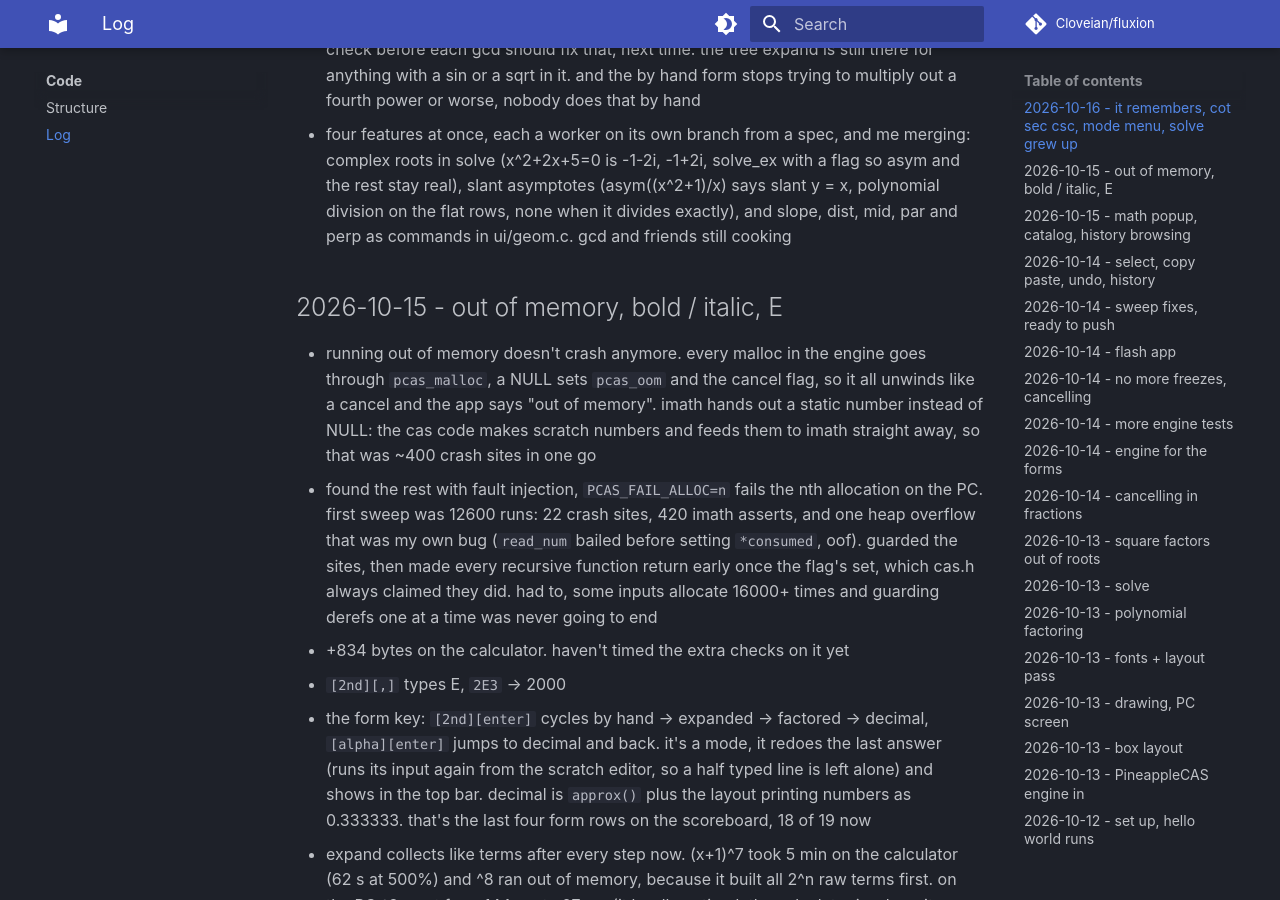
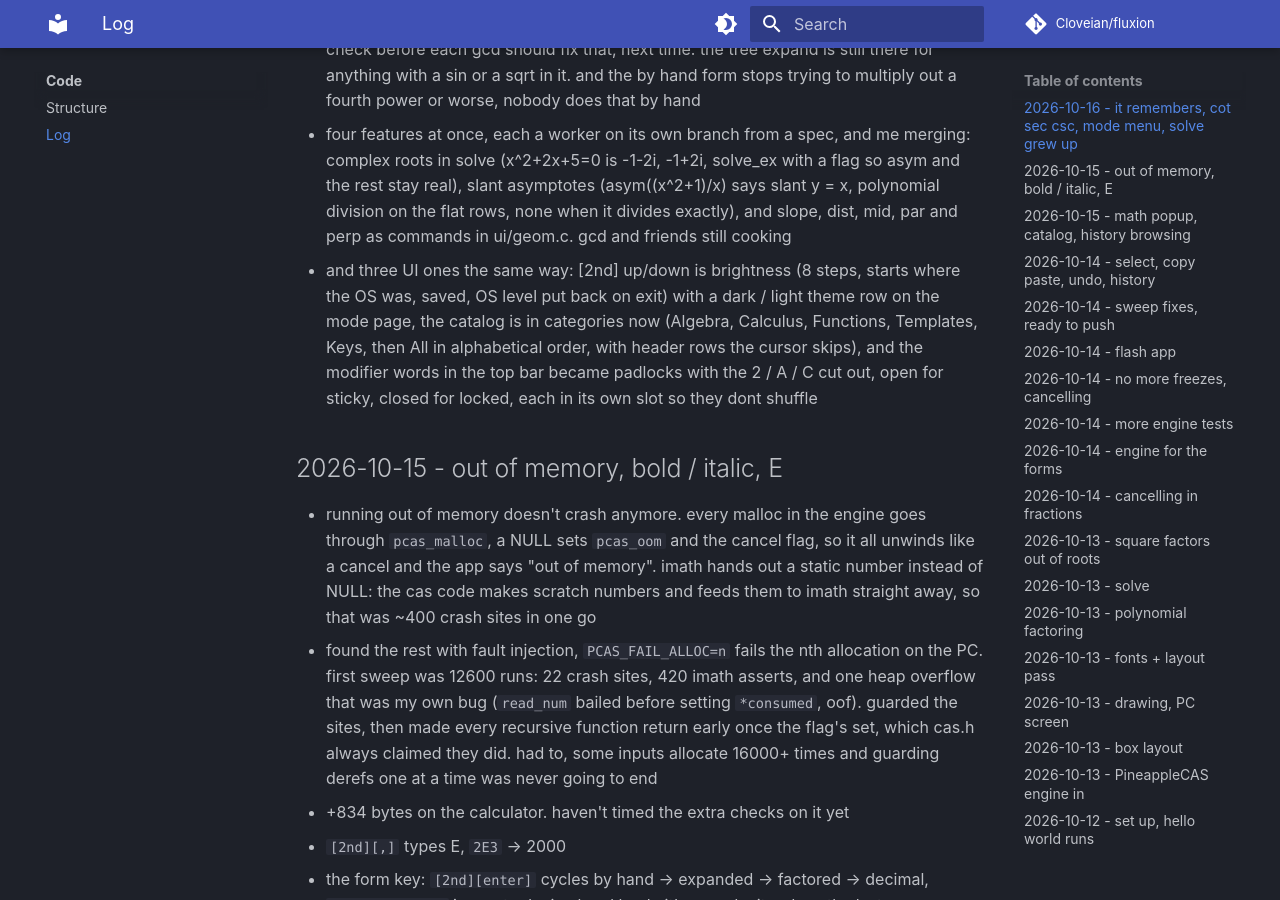
Before and after one commit to Cloveian/fluxion, an MkDocs documentation site: the page built from docs/code/log.md, in a window 1280 px wide and 900 px high, scrolled down 2172 px. Built offline with MkDocs 1.6.1 and Material for MkDocs 9.7.7, drawn with Linux system fonts in a browser that asks for light colours; comment, search, counter and statistics services are not loaded.

Commit message:
docs for the ui batch

```diff
--- a/docs/code/log.md
+++ b/docs/code/log.md
@@ -17,6 +17,7 @@
 - timing the new stuff on the PC (times 6500 is the calculator): asym and system are nothing, but trig solve was 2 ms and the one turn version 5 ms, so 13 and 33 seconds on the real thing. the one turn now works out the period and only plugs in the n that can land in range, light simplify for the tries and the full one for the keepers. about 2.5 ms now, the rest is the full simplify on each family in solve itself, which the light one cant replace (it leaves pi - pi/6 alone)
 - timed every test line (a worker did the grind). expanding powers of sums was the whole top of the table, (x+1)^8 at 38 ms and (a+b)^3(b+1)^3 at 133 ms, minutes on the calculator. so expand now does the plain polynomial bits flat first, rows of coefficients with an exponent per letter, multiplied out and built back into a tree once. the expand itself is nothing now, but then it turned out the simplify after it is the real cost, 30 ms for a 9 term sum and 118 for 16, the like terms pass runs a whole gcd for every pair of terms. so (x+1)^8 went from 38 to 16 ms and not to zero yet. a cheap same-letters check before each gcd should fix that, next time. the tree expand is still there for anything with a sin or a sqrt in it. and the by hand form stops trying to multiply out a fourth power or worse, nobody does that by hand
 - four features at once, each a worker on its own branch from a spec, and me merging: complex roots in solve (x^2+2x+5=0 is -1-2i, -1+2i, solve_ex with a flag so asym and the rest stay real), slant asymptotes (asym((x^2+1)/x) says slant y = x, polynomial division on the flat rows, none when it divides exactly), and slope, dist, mid, par and perp as commands in ui/geom.c. gcd and friends still cooking
+- and three UI ones the same way: [2nd] up/down is brightness (8 steps, starts where the OS was, saved, OS level put back on exit) with a dark / light theme row on the mode page, the catalog is in categories now (Algebra, Calculus, Functions, Templates, Keys, then All in alphabetical order, with header rows the cursor skips), and the modifier words in the top bar became padlocks with the 2 / A / C cut out, open for sticky, closed for locked, each in its own slot so they dont shuffle
 
 ## 2026-10-15 - out of memory, bold / italic, E
 
```
Also changed, not shown: docs/design-choices/input.md (+2 -1 lines), docs/roadmap.md (+1 -1 lines).
